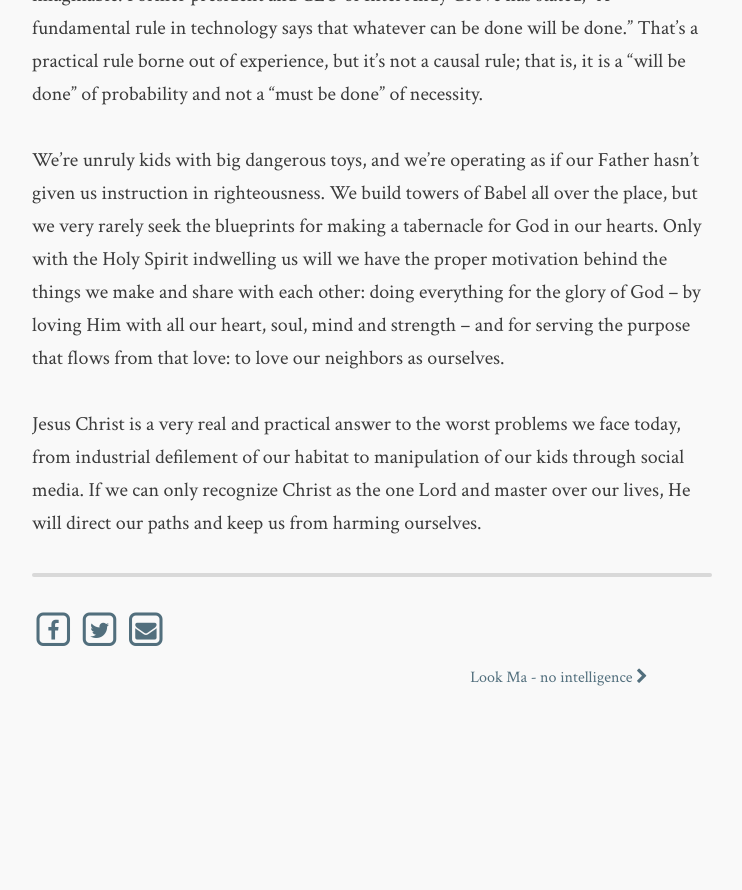
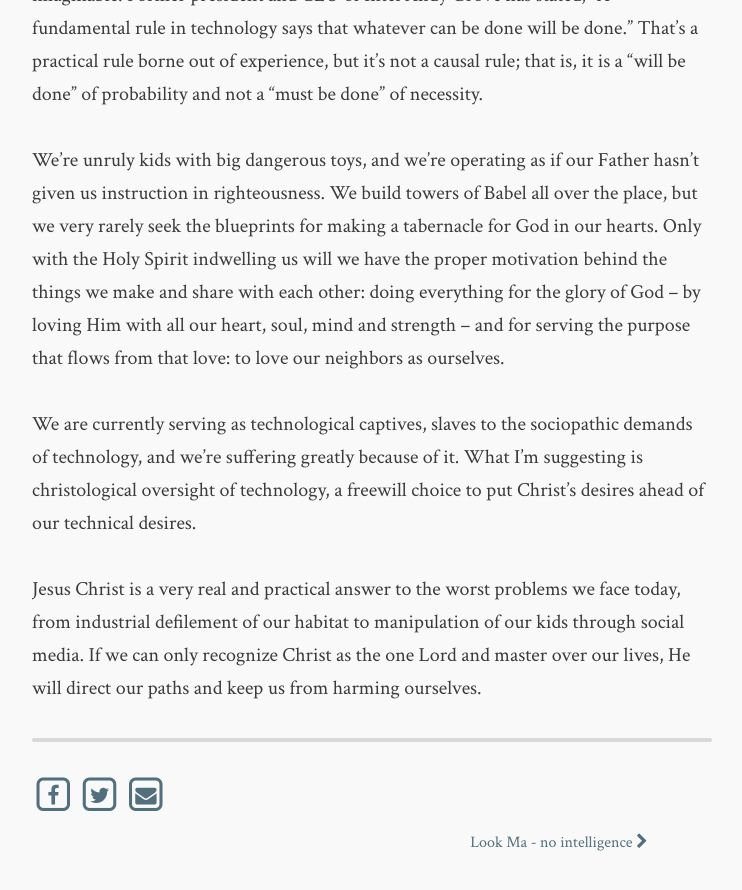
Before and after one commit to flashlightministries/oilforlight, a Jekyll site: the page built from _posts/2017-11-09-tech-better-way.md, in a window 1280 px wide and 900 px high, scrolled down 2805 px. Shown: the top 890 px of the window, without its empty margins (268-1010 px from the left). Built offline with Jekyll 4.4.1, drawn with Linux system fonts in a browser that asks for light colours; nearby versions of some CDN libraries; before the commit the page ends 3540 px from its top, so only the background shows below that.

Commit message:
Update 2017-11-09-tech-better-way.md

```diff
--- a/_posts/2017-11-09-tech-better-way.md
+++ b/_posts/2017-11-09-tech-better-way.md
@@ -40,4 +40,6 @@ Soon after physicists like Leo Szilard and Albert Einstein theorized that a chai
 
 We're unruly kids with big dangerous toys, and we're operating as if our Father hasn't given us instruction in righteousness.  We build towers of Babel all over the place, but we very rarely seek the blueprints for making a tabernacle for God in our hearts.  Only with the Holy Spirit indwelling us will we have the proper motivation behind the things we make and share with each other: doing everything for the glory of God -- by loving Him with all our heart, soul, mind and strength -- and for serving the purpose that flows from that love: to love our neighbors as ourselves.
 
+We are currently serving as technological captives, slaves to the sociopathic demands of technology, and we're suffering greatly because of it. What I'm suggesting is christological oversight of technology, a freewill choice to put Christ's desires ahead of our technical desires.
+
 Jesus Christ is a very real and practical answer to the worst problems we face today, from industrial defilement of our habitat to manipulation of our kids through social media.  If we can only recognize Christ as the one Lord and master over our lives, He will direct our paths and keep us from harming ourselves.
```
